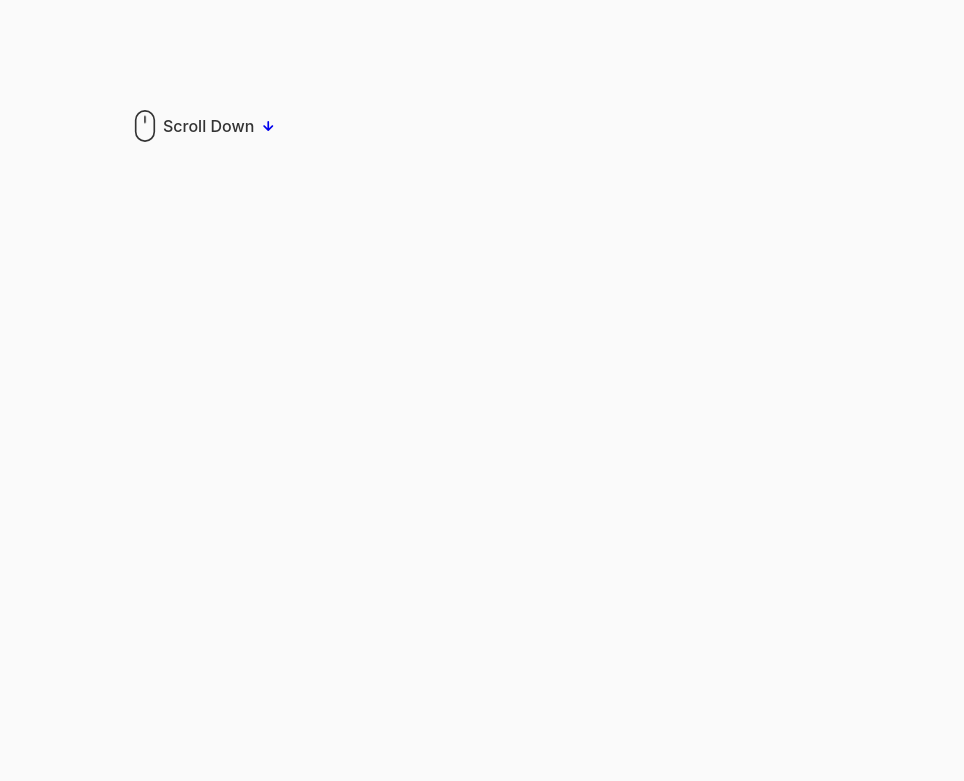
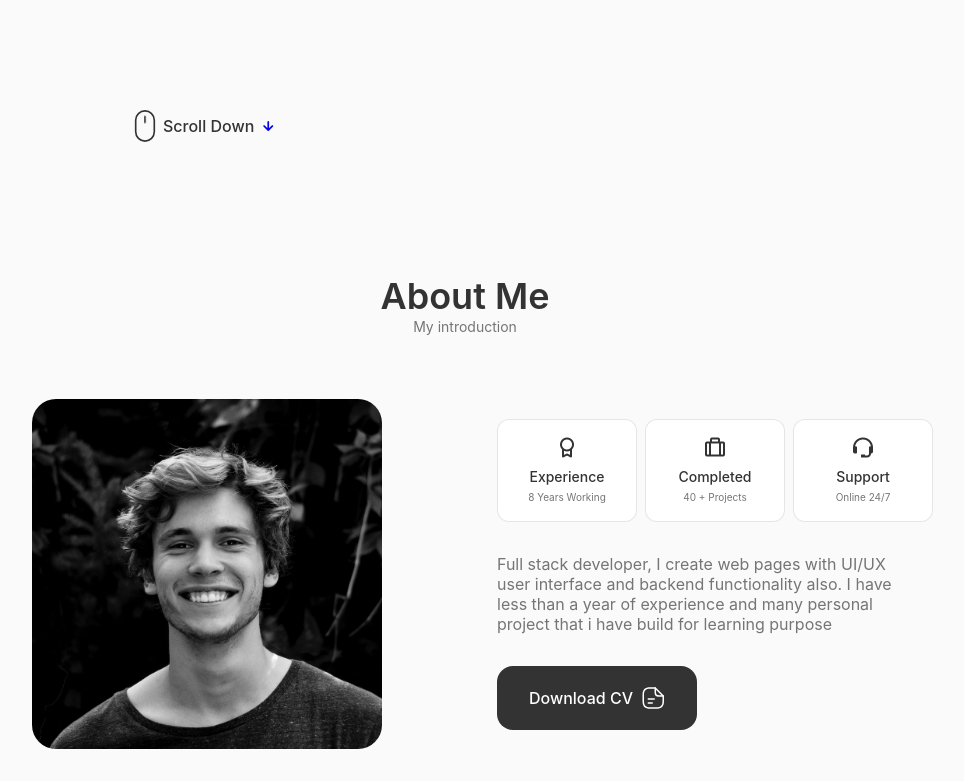
Before and after one commit to kanonChakma/portfolio, a React (Create React App) app: page / in a window 1280 px wide. Shown: the part 518-1299 px from the top of the page, without its empty margins (175-1139 px from the left). Before the commit the page ends 800 px from the top, so only its background shows below. Built offline with nearby package versions, Linux system fonts and the light colour scheme.

Commit message:
feat: add about section

```diff
--- a/src/App.js
+++ b/src/App.js
@@ -1,4 +1,5 @@
 import './App.css';
+import About from './components/About';
 import Header from './components/Header';
 import Home from './components/Home';
 
@@ -8,6 +9,7 @@
       <Header/>
       <main className='main'>
         <Home/>
+        <About/>
       </main>
     </div>
   );
--- /dev/null
+++ b/src/components/About/index.css
@@ -0,0 +1,84 @@
+.about__container {
+  grid-template-columns: repeat(2, 1fr);
+  align-items: center;
+  column-gap: 4rem;
+}
+
+.about__img {
+  width: 350px;
+  border-radius: 1.5rem;
+  justify-self: center;
+}
+
+.about__info {
+  grid-template-columns: repeat(3, 140px);
+  gap: 0.5rem;
+  margin-bottom: var(--mb-2);
+}
+
+.about__box {
+  background-color: var(--container-color);
+  border: 1px solid rgba(0, 0, 0, 0.1);
+  border-radius: 0.75rem;
+  text-align: center;
+  padding: 1rem 1.25rem;
+}
+
+.about__icon {
+  font-size: 1.5rem;
+  color: var(--title-color);
+  margin-bottom: var(--mb-0-5);
+}
+
+.about__title {
+  font-size: var(--small-font-size);
+  font-weight: var(--font-medium);
+}
+
+.about__subtitle {
+  font-size: var(--tiny-font-size);
+}
+
+.about__description {
+  margin-bottom: var(--mb-2);
+  padding: 0 3rem 0 0;
+}
+
+@media screen and (max-width: 992px) {
+  .about__container {
+    grid-template-columns: 1fr;
+    row-gap: 2.5rem;
+  }
+  .about__img {
+    width: 220px;
+  }
+  .about__data {
+    text-align: center;
+  }
+
+  .about__info {
+    justify-content: center;
+  }
+  .about__box {
+    padding: 0.75rem 0.5rem;
+  }
+  .about__description {
+    padding: 0 5rem;
+    margin-bottom: 2rem;
+  }
+}
+
+@media screen and (max-width: 576px) {
+  .about__info {
+    grid-template-columns: repeat(3, 1fr);
+  }
+  .about__description {
+    padding: 0;
+  }
+}
+
+@media screen and (max-width: 350px) {
+  .about__info {
+    grid-template-columns: repeat(2, 1fr);
+  }
+}
--- /dev/null
+++ b/src/components/About/index.jsx
@@ -0,0 +1,57 @@
+import React from 'react'
+import aboutImg from "../../assets/about.jpg"
+import CV from "../../assets/John-Cv.pdf"
+import Info from '../Info'
+import "./index.css"
+
+const About = () => {
+  return (
+   <section className='about section' id='about'>
+      <h2 className='section__title'>About Me</h2>
+       <span className='section__subtitle'>
+          My introduction
+        </span>
+        <div className='about__container container grid'>
+           <img src={aboutImg} alt="about" className='about__img'/>
+             <div className='about__data'>
+                <Info/>
+                <p className='about__description'>
+                Full stack developer, I create web pages with UI/UX user interface
+                and backend functionality also. I have less than a year of experience and
+                many personal project that i have build for learning purpose
+                </p>
+                <a download="" href={CV} className="button button--flex">
+                  Download CV
+                <svg
+                    class="button__icon"
+                    xmlns="http://www.w3.org/2000/svg"
+                    width="24"
+                    height="24"
+                    viewBox="0 0 24 24"
+                    fill="none"
+                >
+                    <path
+                    d="M15.25 22.7502H9.25C3.82 22.7502 1.5 20.4302 1.5 15.0002V9.00024C1.5 3.57024 3.82 1.25024 9.25 1.25024H14.25C14.66 1.25024 15 1.59024 15 2.00024C15 2.41024 14.66 2.75024 14.25 2.75024H9.25C4.64 2.75024 3 4.39024 3 9.00024V15.0002C3 19.6102 4.64 21.2502 9.25 21.2502H15.25C19.86 21.2502 21.5 19.6102 21.5 15.0002V10.0002C21.5 9.59024 21.84 9.25024 22.25 9.25024C22.66 9.25024 23 9.59024 23 10.0002V15.0002C23 20.4302 20.68 22.7502 15.25 22.7502Z"
+                    fill="var(--container-color)"
+                    ></path>
+                    <path
+                    d="M22.25 10.7502H18.25C14.83 10.7502 13.5 9.42023 13.5 6.00023V2.00023C13.5 1.70023 13.68 1.42023 13.96 1.31023C14.24 1.19023 14.56 1.26023 14.78 1.47023L22.78 9.47023C22.99 9.68023 23.06 10.0102 22.94 10.2902C22.82 10.5702 22.55 10.7502 22.25 10.7502ZM15 3.81023V6.00023C15 8.58023 15.67 9.25023 18.25 9.25023H20.44L15 3.81023Z"
+                    fill="var(--container-color)"
+                    ></path>
+                    <path
+                    d="M13.25 13.7502H7.25C6.84 13.7502 6.5 13.4102 6.5 13.0002C6.5 12.5902 6.84 12.2502 7.25 12.2502H13.25C13.66 12.2502 14 12.5902 14 13.0002C14 13.4102 13.66 13.7502 13.25 13.7502Z"
+                    fill="var(--container-color)"
+                    ></path>
+                    <path
+                    d="M11.25 17.7502H7.25C6.84 17.7502 6.5 17.4102 6.5 17.0002C6.5 16.5902 6.84 16.2502 7.25 16.2502H11.25C11.66 16.2502 12 16.5902 12 17.0002C12 17.4102 11.66 17.7502 11.25 17.7502Z"
+                    fill="var(--container-color)"
+                    ></path>
+                </svg>
+                </a>
+           </div>
+        </div>
+   </section>
+  )
+}
+
+export default About
--- /dev/null
+++ b/src/components/Info/index.jsx
@@ -0,0 +1,28 @@
+import React from 'react'
+
+const Info = () => {
+  return (
+    <div className='about__info grid'>
+      <div className='about__box'>
+        <i class="bx bx-award about__icon"></i>
+        <h3 className='about__title'>Experience</h3>
+        <span className='about__subtitle'>8 Years Working</span>
+      </div>
+
+      <div className='about__box'>
+       <i class="bx bx-briefcase-alt about__icon"></i>
+       <h3 className='about__title'>Completed</h3>
+       <span className='about__subtitle'>40 + Projects</span>
+    </div>
+
+    <div className='about__box'>
+     <i class="bx bx-support about__icon"></i>
+     <h3 className='about__title'>Support</h3>
+     <span className='about__subtitle'>Online 24/7</span>
+   </div>
+
+    </div>
+  )
+}
+
+export default Info
```
Also changed, not shown: src/components/Info/index.css (added).
